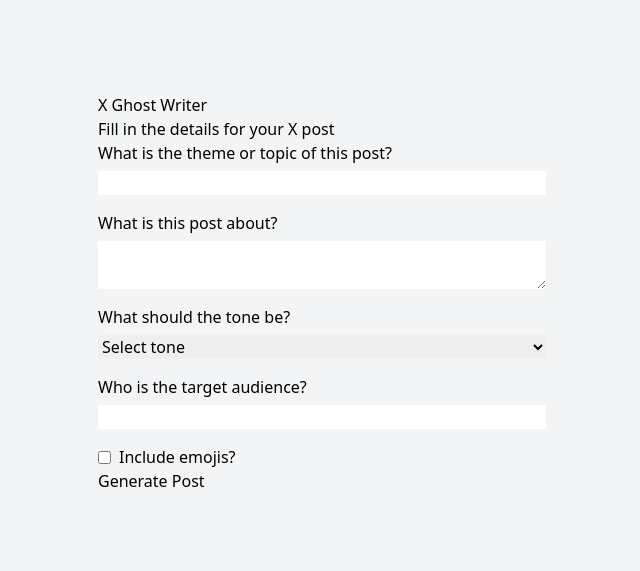
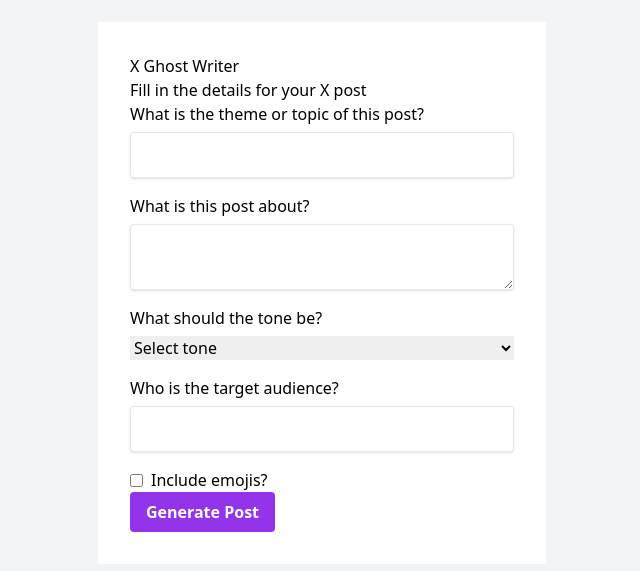
Before and after one commit to nocheerleader/AI-Wrapper-Test-Build, a React (Vite) app: page / in a window 1280 px wide. Shown: the part 107-678 px from the top of the page, without its empty margins (318-958 px from the left). Built offline with nearby package versions, Linux system fonts and the light colour scheme.

Commit message:
changed the form styling

```diff
--- a/src/XGhostWriterForm.jsx
+++ b/src/XGhostWriterForm.jsx
@@ -41,30 +41,43 @@
   const handleSubmit = (e) => {
     e.preventDefault();
     console.log('Form submitted:', formData);
-    // Here you would typically send the data to a server or perform further actions
   };
 
+  const inputStyle = "shadow appearance-none border rounded w-full py-3 px-4 text-gray-800 leading-tight focus:outline-none focus:shadow-outline";
+
   return (
-    <Card className="w-full max-w-md mx-auto">
+    <Card className="w-full max-w-md mx-auto bg-white p-8">
       <CardHeader>
-        <CardTitle>X Ghost Writer</CardTitle>
-        <CardDescription>Fill in the details for your X post</CardDescription>
+        <CardTitle className="text-3xl font-bold text-center mb-5 mt-5">X Ghost Writer</CardTitle>
+        <CardDescription className="font-bold text-center mb-5 mt-5">Fill in the details for your X post</CardDescription>
       </CardHeader>
       <CardContent>
         <form onSubmit={handleSubmit}>
           <div className="grid w-full items-center gap-4">
             <div className="flex flex-col space-y-1.5">
               <Label htmlFor="theme">What is the theme or topic of this post?</Label>
-              <Input id="theme" name="theme" value={formData.theme} onChange={handleInputChange} />
+              <Input
+                className={inputStyle}
+                id="theme"
+                name="theme"
+                value={formData.theme}
+                onChange={handleInputChange}
+              />
             </div>
             <div className="flex flex-col space-y-1.5">
               <Label htmlFor="description">What is this post about?</Label>
-              <Textarea id="description" name="description" value={formData.description} onChange={handleInputChange} />
+              <Textarea
+                className={inputStyle}
+                id="description"
+                name="description"
+                value={formData.description}
+                onChange={handleInputChange}
+              />
             </div>
             <div className="flex flex-col space-y-1.5">
               <Label htmlFor="tone">What should the tone be?</Label>
               <Select onValueChange={handleToneChange}>
-                <SelectTrigger id="tone">
+                <SelectTrigger id="tone" className={inputStyle}>
                   <SelectValue placeholder="Select tone" />
                 </SelectTrigger>
                 <SelectContent position="popper">
@@ -77,7 +90,13 @@
             </div>
             <div className="flex flex-col space-y-1.5">
               <Label htmlFor="audience">Who is the target audience?</Label>
-              <Input id="audience" name="audience" value={formData.audience} onChange={handleInputChange} />
+              <Input
+                className={inputStyle}
+                id="audience"
+                name="audience"
+                value={formData.audience}
+                onChange={handleInputChange}
+              />
             </div>
             <div className="flex items-center space-x-2">
               <Switch id="emojis" checked={formData.includeEmojis} onCheckedChange={handleEmojiToggle} />
@@ -86,8 +105,14 @@
           </div>
         </form>
       </CardContent>
-      <CardFooter>
-        <Button type="submit" onClick={handleSubmit}>Generate Post</Button>
+      <CardFooter className="flex justify-center mt-6">
+        <Button
+          type="submit"
+          onClick={handleSubmit}
+          className="bg-purple-600 hover:bg-purple-700 text-white font-bold py-2 px-4 rounded focus:outline-none focus:shadow-outline"
+        >
+          Generate Post
+        </Button>
       </CardFooter>
     </Card>
   );
```
